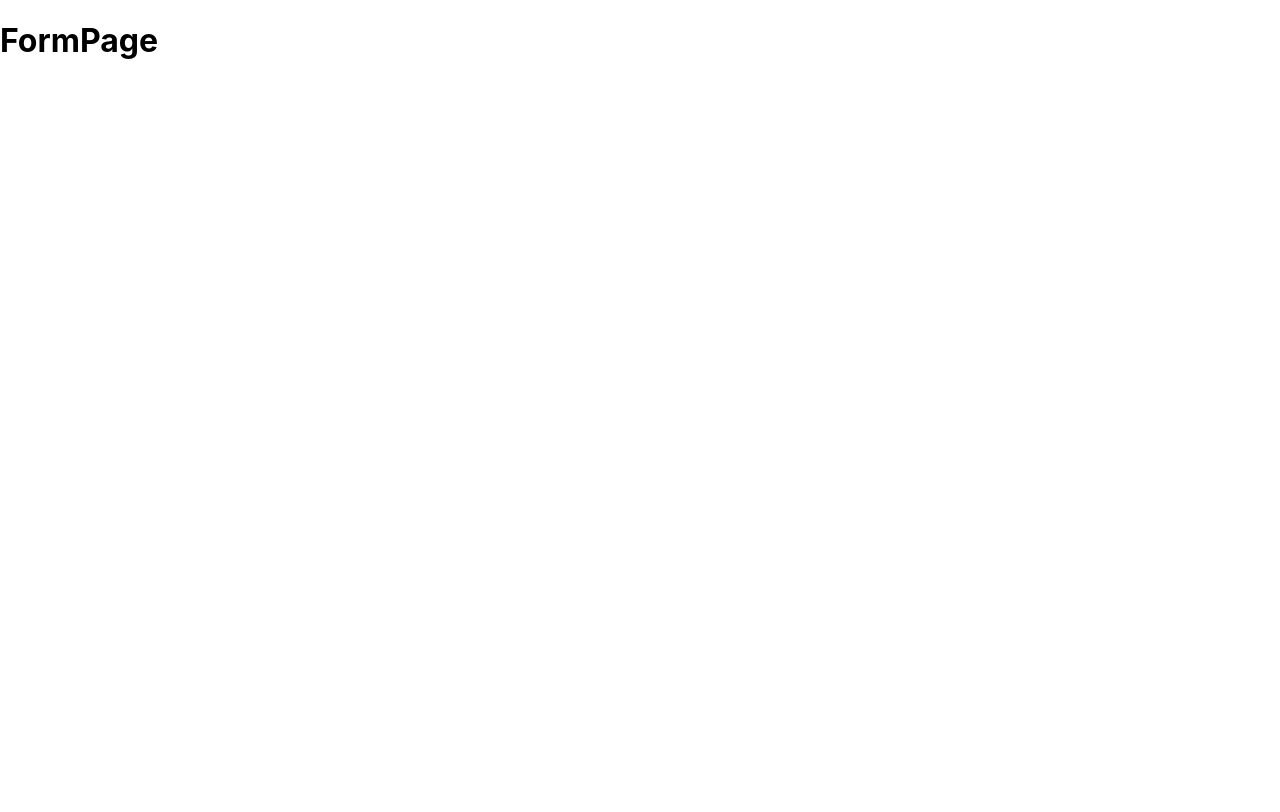
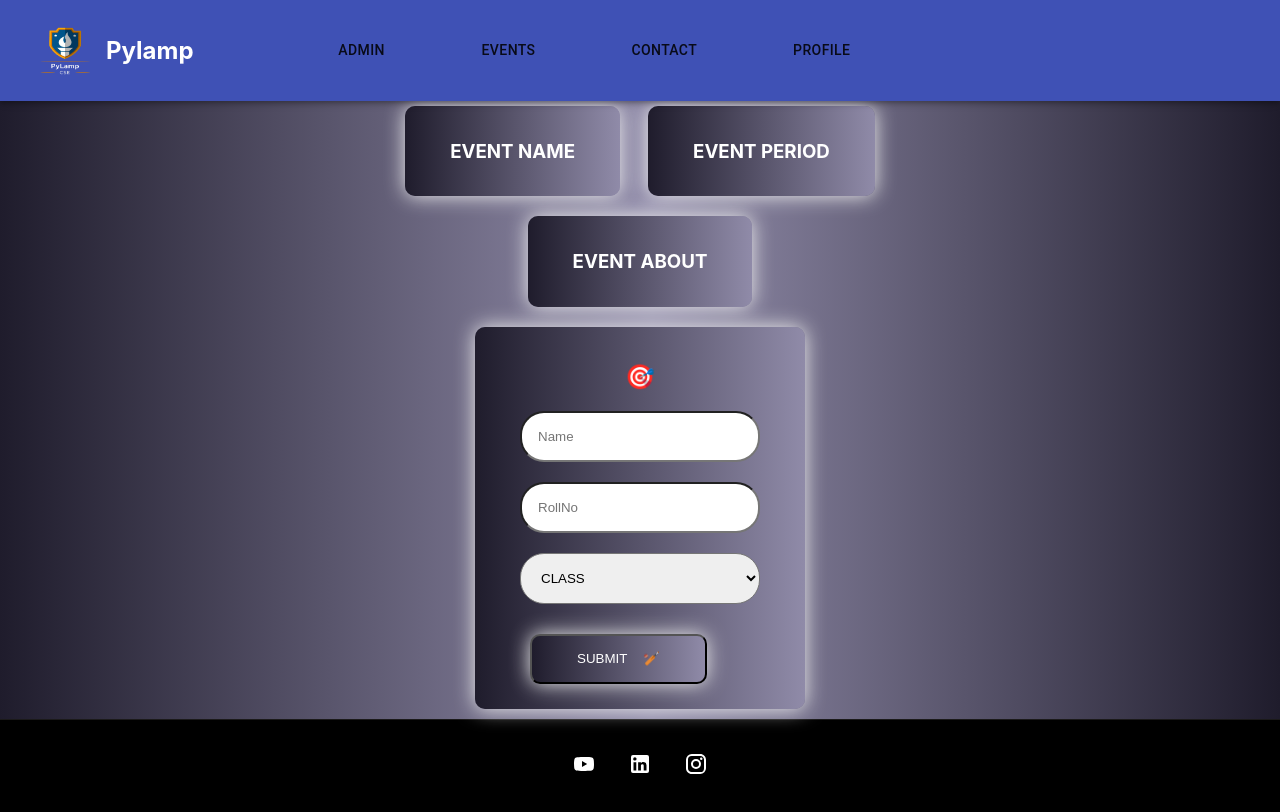
Before and after one commit to Tharunkumar001/pylampDomainRealm, a Next.js app: page /FormPage in a window 1280 px wide. Built offline with nearby package versions, Linux system fonts and the light colour scheme.

Commit message:
create form page

```diff
--- a/pages/FormPage.js
+++ b/pages/FormPage.js
@@ -9,14 +9,149 @@ import ListIcon from "@material-ui/icons/ListAltOutlined";
 import DeleteIcon from "@material-ui/icons/Delete";
 import {Dialog, DialogActions, DialogContent, DialogContentText, DialogTitle } from '@material-ui/core';
 import { CircularProgress } from '@material-ui/core';
+import Image from 'next/image';
+import DefaultForm from "../pages/FormContainer/DefaultForm";
+import YouTube from "@material-ui/icons/YouTube";
+import LinkedIn from "@material-ui/icons/LinkedIn";
+import Instagram from "@material-ui/icons/Instagram";
+import Logo from "../public/pylampLogo.png";
+import Navbar from "../pages/Navbar";
+import { AppBar, Toolbar } from '@material-ui/core';
+
+const FormPage = (props) => {
+    const [data, setData] = useState({ name: "", rollNo: "", class: "NA" });
+    const [eventDetails, setValue] = useState({header:"Event Name",about:"About",period:"Enter Date"});
+    const [open, setOpen] = useState(false);
+    const [loading, setLoading] = useState(false);
+
+    useEffect(() => {
+        (async () => {
+            const api = await axios.get("http://localhost:3000/api/setForm")
+
+        })()
+
+        return () => {
+          unsubscribeOrRemoveEventHandler() // 👍
+        }
+    },[])
+    const handleClose = () => {
+        setOpen(false);
+    }
+
+    const handleOpen = () => {
+        setOpen(true);
+    }
+
+    const copyText = () => {
+      var copyText = document.getElementById("pageId").innerText;
+
+      navigator.clipboard.writeText(copyText);
+      cogoToast.info("Text Copied to Clipboard");
+
+      setTimeout(() => {
+        router.push("/FormPage")
+      },1000)
+    }
+
+    const handleLaunch = async() => {
+      setLoading(true);
+      const res = await axios.post("http://localhost:3000/api/setForm",{eventDetails: eventDetails});
+      console.log(res.data)
+      setTimeout(() => {
+        setLoading(false);
+        document.getElementById("pageId").innerHTML = res.data;
+      },3000);
+    }
+return (
+    <div className={styles.formPage} style={{paddingTop:"1rem"}}>
+        <AppBar>
+            <Toolbar>
+                <Navbar />
+            </Toolbar>
+        </AppBar>
+    <div className={styles.formContainer}>
+
+        <div className={styles.rowBtn} >
+            <h4 className={styles.period}>
+                <h3>Event Name</h3>
+            </h4>
 
 
-const FormPage = (props) => {
+            <h4 className={styles.period}>
+            <h3>Event period</h3>
+            </h4>
 
-return (
-    <div>
-        <h1>FormPage</h1>
+            </div>
+            <h4 className={styles.period}>
+            <h3>Event about</h3>
+            </h4>
+
+        <div className={styles.form}>
+        <label>
+        <h2>🎯</h2>
+
+            <form className={styles.formLabel}>
+
+            <input placeholder="Name" autoComplete="off" value={data.name.trim()} type="text" name="inputForName" required className={styles.input}
+                onChange={e => setData({ ...data, name: e.target.value })}
+            /><br />
+
+            <input placeholder="RollNo" autoComplete="off" value={data.rollNo.trim()} type="text" name="inputForName" required className={styles.input}
+                onChange={e => setData({ ...data, rollNo: e.target.value })}
+            /><br />
+            {/* {error && <span>Enter your Full Pattern</span>} */}
+            <select className={styles.input}
+                onChange={e => setData({ ...data, class: e.target.value })} required>
+                <option value="NA">CLASS</option>
+                <option value="CSE3A">CSE3A</option>
+                <option value="CSE3B">CSE3B</option>
+                <option value="CSE5A">CSE5A</option>
+                <option value="CSE5B">CSE5B</option>
+            </select>
+            <br />
+
+            <button type="submit" className={styles.defaultBtn}>Submit <code>🏏</code></button>
+            </form>
+        </label>
+        </div>
+
+        <Dialog
+            open={open}
+            onClose={handleClose}
+            aria-labelledby="alert-dialog-title"
+            aria-describedby="alert-dialog-description"
+        >
+            <DialogTitle className={styles.alertDialogTitle}>
+                Comfirmative dialog!!
+            </DialogTitle>
+            <DialogContent>
+                <DialogContentText id="alert-dialog-description">
+                    Are You Sure Ready For The Launch of Default Form
+                </DialogContentText>
+
+                <DialogContentText>
+                    <span id="pageId"></span>
+                </DialogContentText>
+            </DialogContent>
+            <DialogActions>
+                {(loading)? <CircularProgress />: null}
+                <Button autoFocus onClick={handleLaunch}>
+                    Launch🚀
+                </Button>
+                <Button onClick={handleClose} autoFocus>
+                    Close
+                </Button>
+            </DialogActions>
+        </Dialog>
+
     </div>
+
+    <footer className={styles.homeFotter}>
+        <a href="https://www.youtube.com/channel/UCJBaFNQuwfYXHDkICKpMYsg" target="blank"><YouTube  style={{color:'white'}}/></a>
+        <a href="https://linkedin.com/in/pylampofficial" target="blank"><LinkedIn style={{color:'white'}}/></a>
+        <a href="https://instagram.com/pylamp_official_" target="blank"><Instagram style={{color:'white'}}/></a>
+    </footer>
+</div>
 )
 }
 
--- a/pages/api/setForm.js
+++ b/pages/api/setForm.js
@@ -15,8 +15,8 @@ const formHandler = async(req, res)=> {
         defaultForm.save();
         console.log(defaultForm._id)
         res.status(200).send(defaultForm._id);
-    }else{
-        console.log("other method")
+    }else if(req.method === "GET"){
+
     }}
 
 export default connectDB(formHandler);
--- a/pages/index.js
+++ b/pages/index.js
@@ -138,7 +138,7 @@ export default function Home() {
         </DialogActions>
       </Dialog>
 
-      <ul className={styles.circles}>
+      {/* <ul className={styles.circles}>
         <li></li>
         <li></li>
         <li></li>
@@ -149,7 +149,7 @@ export default function Home() {
         <li></li>
         <li></li>
         <li></li>
-      </ul>
+      </ul> */}
     </div>
   )
 }
--- a/styles/Home.module.css
+++ b/styles/Home.module.css
@@ -175,6 +175,7 @@
     width: 100%;
     height: 880px;
     overflow: hidden;
+    z-index: -1;
 }
 
 .circles li{
@@ -186,7 +187,7 @@
     background: rgba(255, 255, 255, 0.2);
     animation: animate 25s linear infinite;
     bottom: -150px;
-    /* z-index: -100; */
+    z-index: -100;
 
 }
 
@@ -396,6 +397,7 @@
   justify-content: space-between;
   align-items: center;
   gap: 1rem;
+  z-index: 1;
 }
 
 .hamburger {
@@ -631,3 +633,14 @@
 
   background-color: antiquewhite;
 }
+
+
+/* formPage */
+
+.formPage{
+  width: 100%;
+  margin-left: auto;
+  margin-right: auto;
+  background-image: linear-gradient(to right, #1F1C2C 0%, #928DAB  51%, #1F1C2C  100%);
+
+}
```
